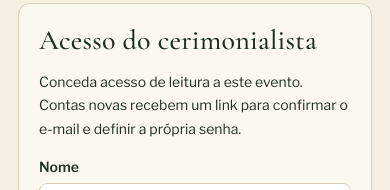
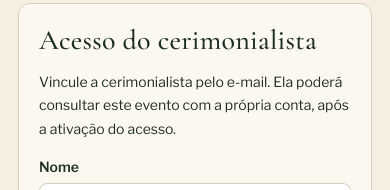
Before and after one commit to LucasRafael10/T-Marcado, a website: page public/painel.html in a window 390 px wide. Shown: the part 1740-1930 px from the top of the page. Drawn offline with nearby package versions, Linux system fonts and the light colour scheme; no server answers.

Commit message:
Clarify planner access instructions for manual account approval
Remove the outdated promise of an automatic verification email. Explain that the planner is linked by email and uses their own account after activation.

Validated the full mobile browser journey with isolated demo data: customer login, planner invitation, admin approval, password activation, planner login, guest filtering, event isolation, and blocked edits.

```diff
--- a/public/painel.html
+++ b/public/painel.html
@@ -99,7 +99,7 @@
 
   <p class="legend">Os cartões contam convites. O total de pessoas soma os lugares confirmados, incluindo as crianças. As exportações respeitam os filtros atuais.</p>
 
-<div class="management-grid"><section class="management-card"><h2>Lista de presentes</h2><p>Cadastre itens para os convidados reservarem após confirmar. Não há cobrança nesta versão.</p><ul id="managedGifts"></ul><form id="giftForm"><label class="field-label" for="giftName">Nome do presente</label><input class="field-input" id="giftName" type="text"  required><label class="field-label" for="giftValue">Valor de referência (R$)</label><input class="field-input" id="giftValue" type="number" min="0" max="1000000" step="0.01" required><button class="btn">Adicionar presente</button></form></section><section class="management-card"><h2>Acesso do cerimonialista</h2><p>Conceda acesso de leitura a este evento. Contas novas recebem um link para confirmar o e-mail e definir a própria senha.</p><form id="accessForm"><label class="field-label" for="accessName">Nome</label><input class="field-input" id="accessName" type="text"  required><label class="field-label" for="accessEmail">E-mail</label><input class="field-input" id="accessEmail" type="email"  required><button class="btn">Conceder acesso</button></form></section></div><section class="management-card reminder-note"><h2>Lembretes pelo WhatsApp</h2><p>Use “Convite” na lista para revisar e abrir a mensagem no WhatsApp. Compartilhe o link individual para o convidado responder. O envio da mensagem é manual.</p></section></div>
+<div class="management-grid"><section class="management-card"><h2>Lista de presentes</h2><p>Cadastre itens para os convidados reservarem após confirmar. Não há cobrança nesta versão.</p><ul id="managedGifts"></ul><form id="giftForm"><label class="field-label" for="giftName">Nome do presente</label><input class="field-input" id="giftName" type="text"  required><label class="field-label" for="giftValue">Valor de referência (R$)</label><input class="field-input" id="giftValue" type="number" min="0" max="1000000" step="0.01" required><button class="btn">Adicionar presente</button></form></section><section class="management-card"><h2>Acesso do cerimonialista</h2><p>Vincule a cerimonialista pelo e-mail. Ela poderá consultar este evento com a própria conta, após a ativação do acesso.</p><form id="accessForm"><label class="field-label" for="accessName">Nome</label><input class="field-input" id="accessName" type="text"  required><label class="field-label" for="accessEmail">E-mail</label><input class="field-input" id="accessEmail" type="email"  required><button class="btn">Conceder acesso</button></form></section></div><section class="management-card reminder-note"><h2>Lembretes pelo WhatsApp</h2><p>Use “Convite” na lista para revisar e abrir a mensagem no WhatsApp. Compartilhe o link individual para o convidado responder. O envio da mensagem é manual.</p></section></div>
 <!-- ===== Modal: enviar convite pelo WhatsApp ===== -->
 <div class="modal-overlay" id="inviteModal">
   <div class="modal-card">
```
